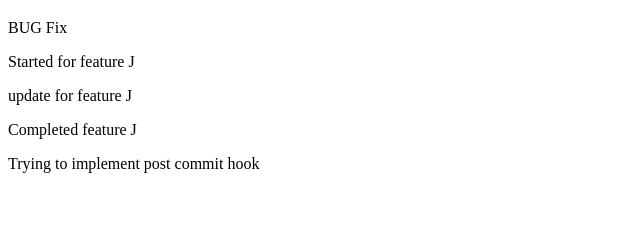
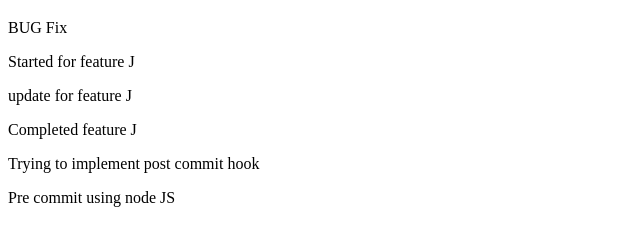
Before and after one commit to AniketVVV/firstRepo, a plain HTML site: page index.html in a window 1280 px wide. Shown: the part 178-424 px from the top of the page, without its empty margins (0-640 px from the left). Drawn offline with Linux system fonts and the light colour scheme.

Commit message:
making a commit using pre-commit hook

```diff
--- a/index.html
+++ b/index.html
@@ -14,6 +14,7 @@
     <p>update for feature J</p>
     <p>Completed feature J</p>
     <p>Trying to implement post commit hook</p>
+    <p>Pre commit using node JS</p>
 
 </body>
 </html>
```
